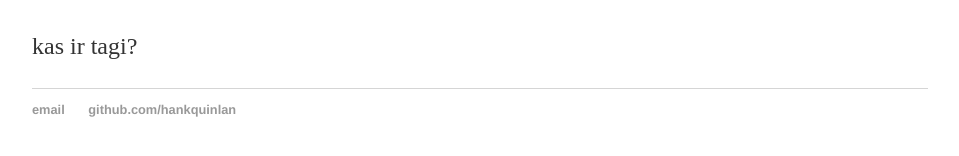
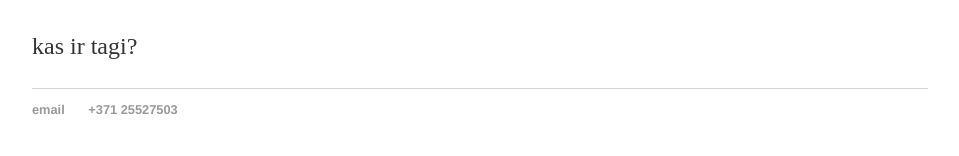
Before and after one commit to diwii/diwii.github.io, a Jekyll site: the page built from index.html, in a window 1280 px wide. Shown: the part 167-323 px from the top of the page, without its empty margins (160-1119 px from the left). Built offline with Jekyll 4.4.1, drawn with Linux system fonts in a browser that asks for light colours.

Commit message:
Update default.html

```diff
--- a/_layouts/default.html
+++ b/_layouts/default.html
@@ -21,8 +21,8 @@
 			</div><!-- /.container -->
 			<footer>
 	    		<ul>
-	        		<li><a href="mailto:hankquinlanhub@gmail.com">email</a></li>
-	        		<li><a href="https://github.com/hankquinlan">github.com/hankquinlan</a></li>
+	        		<li><a href="mailto:valdis.locs@gmail.com">email</a></li>
+	        		<li><a href="tel:+37125527503">+371 25527503</a></li>
 				</ul>
 			</footer>
 		</body>
```
